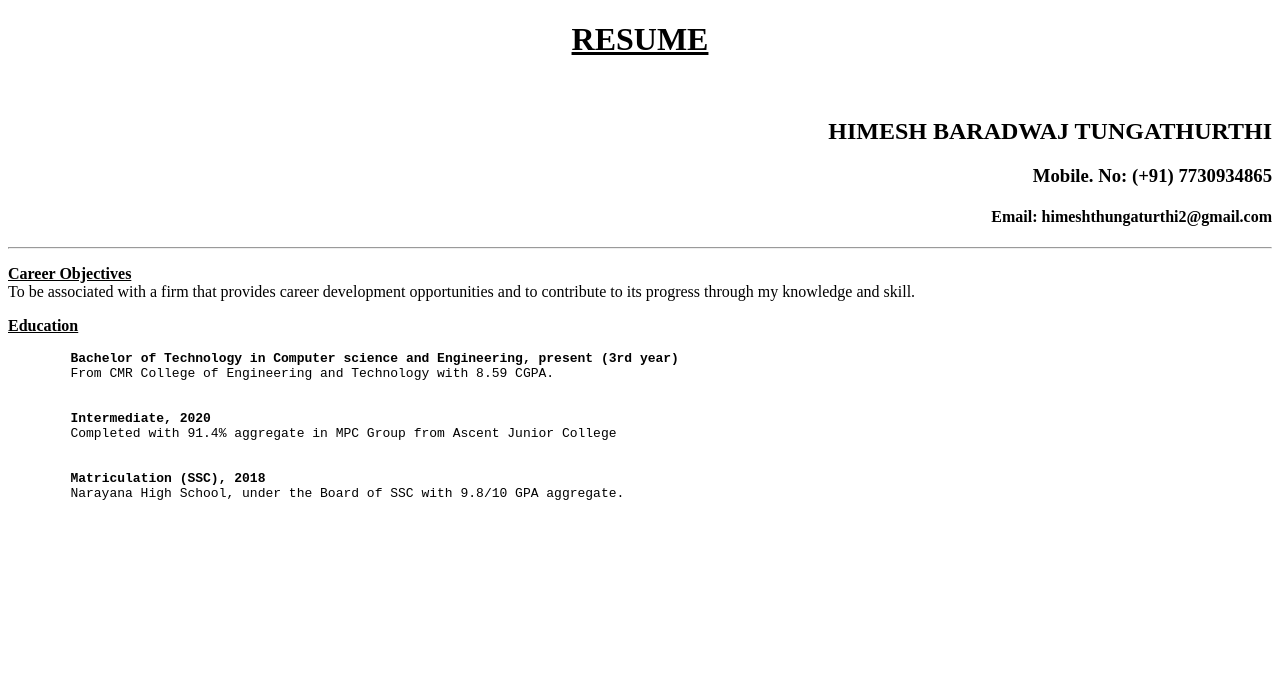
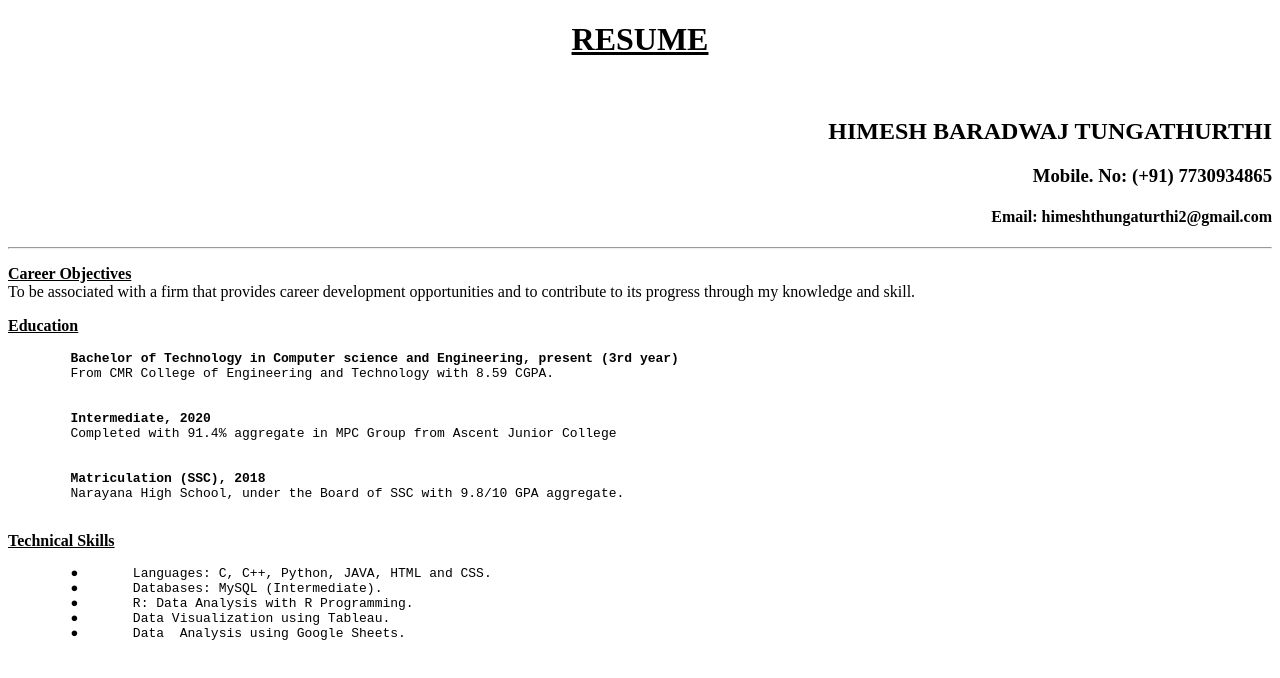
Before and after one commit to Himesh-7/mern-stack, a plain HTML site: page Resume.html in a window 1280 px wide. Drawn offline with Linux system fonts and the light colour scheme.

Commit message:
technical skills

```diff
--- a/Resume.html
+++ b/Resume.html
@@ -46,5 +46,15 @@ To be associated with a firm that provides career development opportunities and
         <b>Matriculation (SSC), 2018</b>
         Narayana High School, under the Board of SSC with 9.8/10 GPA aggregate.
     </pre>
+    <p>
+        <u><b>Technical Skills</b></u>
+    </p>
+    <pre>
+        ●	Languages: C, C++, Python, JAVA, HTML and CSS.
+        ●	Databases: MySQL (Intermediate).
+        ●	R: Data Analysis with R Programming.
+        ●	Data Visualization using Tableau.
+        ●	Data  Analysis using Google Sheets.
+    </pre>
     </body>
 </html>
```
